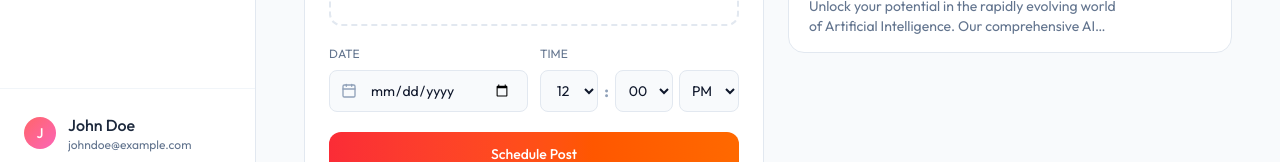
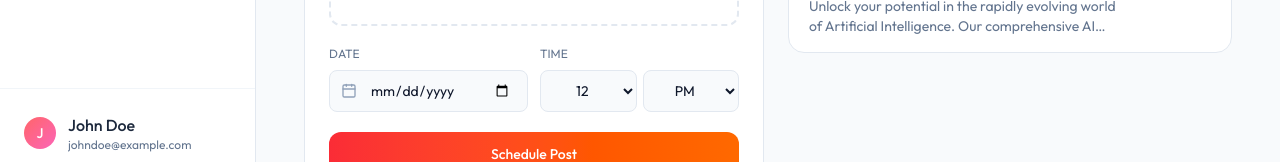
Before and after one commit to pr4gya-ai/QueueUp, a React (Vite) app in the folder frontend/: page /scheduler in a window 1280 px wide. Shown: the part 583-745 px from the top of the page. Built offline with nearby package versions, Linux system fonts and the light colour scheme.

Commit message:
Fix: remove nested git repo in frontend, track all files under root

```diff
--- a/frontend/src/pages/Scheduler.tsx
+++ b/frontend/src/pages/Scheduler.tsx
@@ -177,7 +177,7 @@ const Scheduler = () => {
                 <label className="block text-xs text-slate-500 uppercase mb-2">
                   Time
                 </label>
-                <div className="flex gap-1.5 items-center">
+                <div className="grid grid-cols-2 gap-1.5">
                   {/* Hours Dropdown */}
                   <select
                     value={selectedHour}
@@ -193,26 +193,11 @@ const Scheduler = () => {
                     ))}
                   </select>
 
-                  <span className="text-slate-400 font-bold">:</span>
-
-                  {/* Minutes Dropdown */}
-                  <select
-                    value={selectedMinute}
-                    onChange={(e) => setSelectedMinute(e.target.value)}
-                    className="w-full py-2.5 px-2 bg-slate-50 border border-slate-200 rounded-lg text-slate-900 text-sm outline-none cursor-pointer text-center"
-                  >
-                    {["00", "15", "30", "45"].map((min) => (
-                      <option key={min} value={min}>
-                        {min}
-                      </option>
-                    ))}
-                  </select>
-
                   {/* Period Dropdown */}
                   <select
                     value={selectedPeriod}
                     onChange={(e) => setSelectedPeriod(e.target.value)}
-                    className="py-2.5 px-2 bg-slate-50 border border-slate-200 rounded-lg text-slate-900 text-sm outline-none cursor-pointer"
+                    className="w-full py-2.5 px-2 bg-slate-50 border border-slate-200 rounded-lg text-slate-900 text-sm outline-none cursor-pointer text-center"
                   >
                     <option value="AM">AM</option>
                     <option value="PM">PM</option>
```
